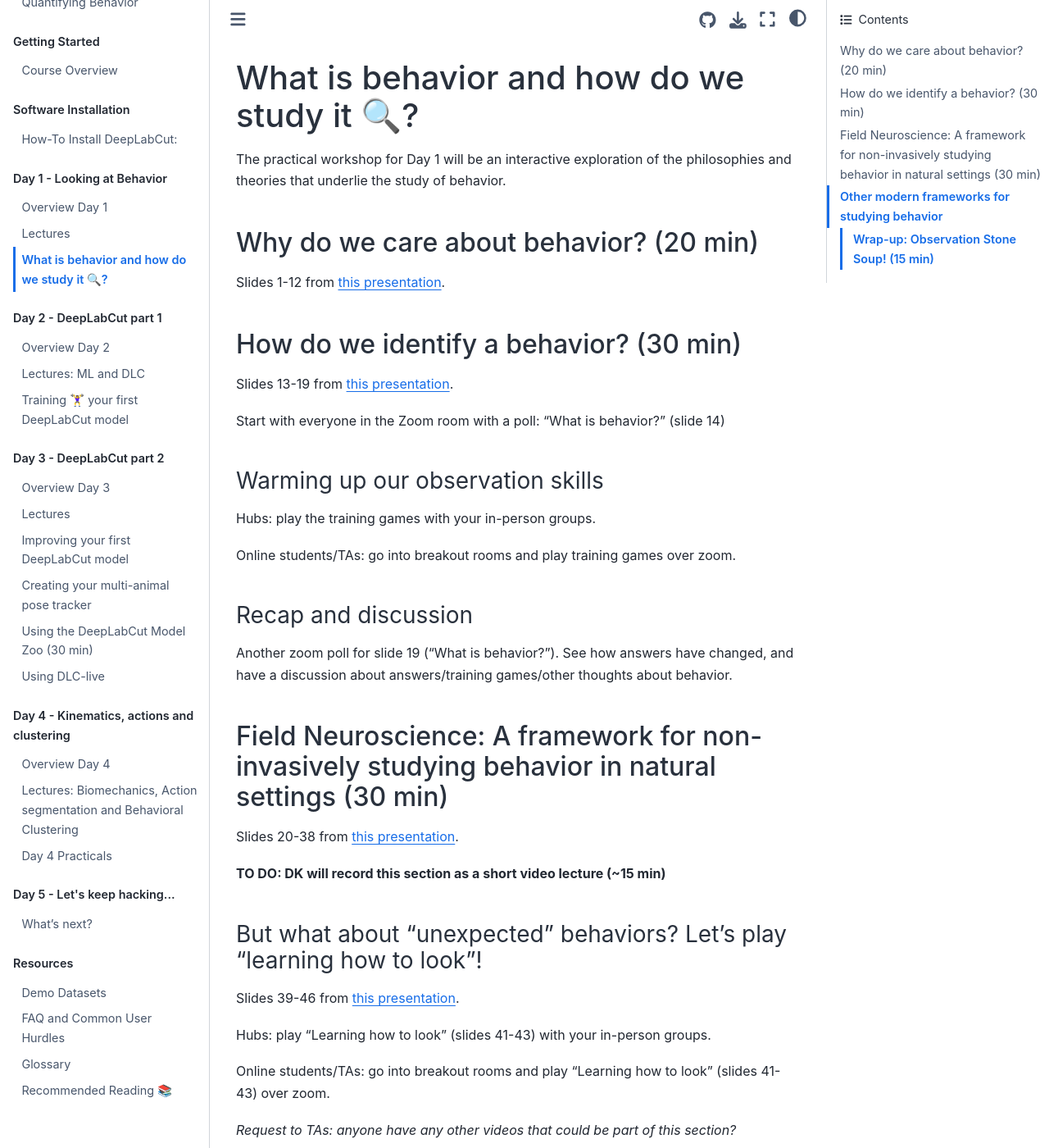
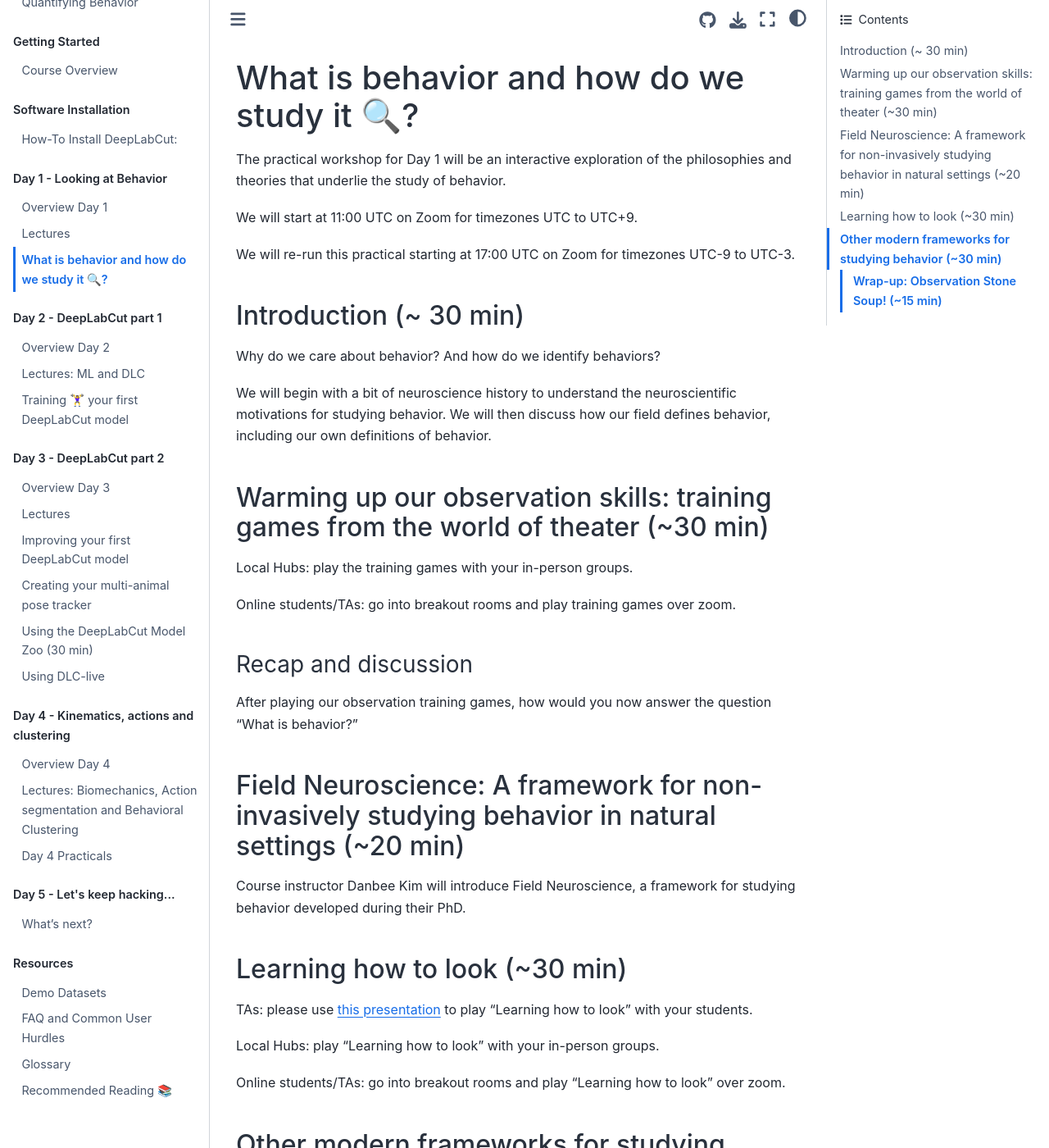
Before and after one commit to AlexEMG/DLC-Cajal-Course, a Jupyter Book: the page built from content/Day1_Practicals.md, in a window 1280 px wide and 1400 px high. Shown: the whole window at 82% size. Built offline with Jupyter Book 1.0.4 settings and Sphinx 7.4.7 and the Sphinx Book theme 1.1.4, drawn with Linux system fonts in a browser that asks for light colours; some of the changed text lies outside the part shown.

Commit message:
Update Day1_Practicals.md (#67)

```diff
--- a/content/Day1_Practicals.md
+++ b/content/Day1_Practicals.md
@@ -2,49 +2,43 @@
 
 The practical workshop for Day 1 will be an interactive exploration of the philosophies and theories that underlie the study of behavior.
 
-## Why do we care about behavior? (20 min)
+We will start at 11:00 UTC on Zoom for timezones UTC to UTC+9.
 
-Slides 1-12 from [this presentation](https://docs.google.com/presentation/d/11kyIiQB74bHfu4xyClB4K2upILfBDjIXX_eX9pixW3c/edit?usp=sharing).
+We will re-run this practical starting at 17:00 UTC on Zoom for timezones UTC-9 to UTC-3.
 
-## How do we identify a behavior? (30 min)
+## Introduction (~ 30 min)
 
-Slides 13-19 from [this presentation](https://docs.google.com/presentation/d/11kyIiQB74bHfu4xyClB4K2upILfBDjIXX_eX9pixW3c/edit?usp=sharing).
+Why do we care about behavior? And how do we identify behaviors?
 
-Start with everyone in the Zoom room with a poll: "What is behavior?" (slide 14)
+We will begin with a bit of neuroscience history to understand the neuroscientific motivations for studying behavior. We will then discuss how our field defines behavior, including our own definitions of behavior.
 
-### Warming up our observation skills
+## Warming up our observation skills: training games from the world of theater (~30 min)
 
-Hubs: play the training games with your in-person groups.
+Local Hubs: play the training games with your in-person groups.
 
 Online students/TAs: go into breakout rooms and play training games over zoom.
 
 ### Recap and discussion
 
-Another zoom poll for slide 19 ("What is behavior?"). See how answers have changed, and have a discussion about answers/training games/other thoughts about behavior.
+After playing our observation training games, how would you now answer the question "What is behavior?"
 
-## Field Neuroscience: A framework for non-invasively studying behavior in natural settings (30 min)
+## Field Neuroscience: A framework for non-invasively studying behavior in natural settings (~20 min)
 
-Slides 20-38 from [this presentation](https://docs.google.com/presentation/d/11kyIiQB74bHfu4xyClB4K2upILfBDjIXX_eX9pixW3c/edit?usp=sharing).
+Course instructor Danbee Kim will introduce Field Neuroscience, a framework for studying behavior developed during their PhD.
 
-**TO DO: DK will record this section as a short video lecture (~15 min)**
+## Learning how to look (~30 min)
 
-### But what about "unexpected" behaviors? Let's play "learning how to look"!
+TAs: please use [this presentation](https://docs.google.com/presentation/d/1EjbkIzXoPd-CMD5dgFmQC-hcao-X13ZbiBilO-m3INo/edit?usp=sharing) to play "Learning how to look" with your students.
 
-Slides 39-46 from [this presentation](https://docs.google.com/presentation/d/11kyIiQB74bHfu4xyClB4K2upILfBDjIXX_eX9pixW3c/edit?usp=sharing).
+Local Hubs: play "Learning how to look" with your in-person groups.
 
-Hubs: play "Learning how to look" (slides 41-43) with your in-person groups.
+Online students/TAs: go into breakout rooms and play "Learning how to look" over zoom.
 
-Online students/TAs: go into breakout rooms and play "Learning how to look" (slides 41-43) over zoom.
+## Other modern frameworks for studying behavior (~30 min)
 
-*Request to TAs: anyone have any other videos that could be part of this section?*
+We will discuss other modern frameworks for studying behavior and discuss how these frameworks impact the way we design, conduct, and analyse behavioral neuroscience experiments.
 
-## Other modern frameworks for studying behavior
-
-Slides 47-58 from [this presentation](https://docs.google.com/presentation/d/11kyIiQB74bHfu4xyClB4K2upILfBDjIXX_eX9pixW3c/edit?usp=sharing).
-
-**TO DO: DK will record this section as a short video lecture (~15 min) with "pause points" for discussions (slides 48, 50, 54)**
-
-### Wrap-up: Observation Stone Soup! (15 min)
+### Wrap-up: Observation Stone Soup! (~15 min)
 
 Like the story of stone soup, we are going to throw in observations we made during today’s session! Make sure to highlight a positive observation about your buddy for the day, but feel free to throw in any observations you made, about yourself, about others, about the content, about the course so far, etc.
 
```
